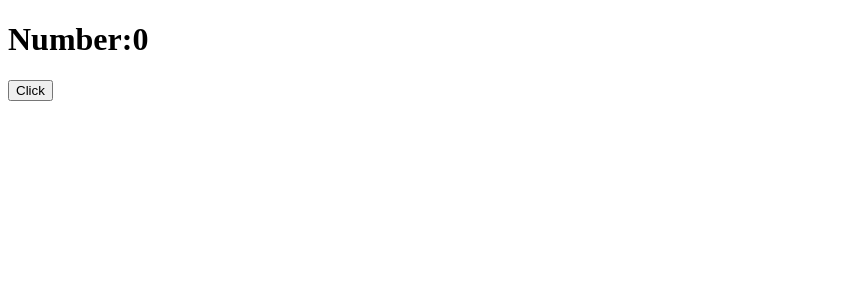
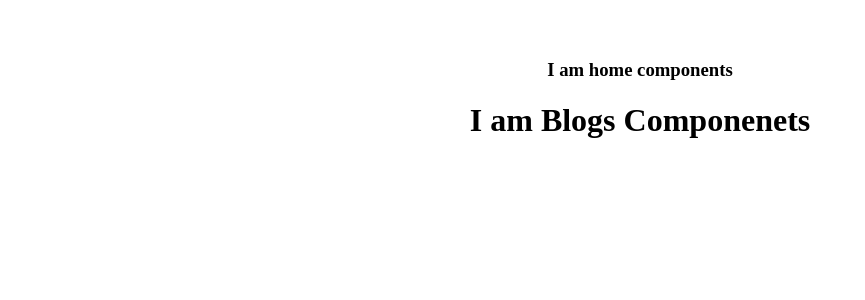
Before and after one commit to sarkarmamun171/myReactProject, a React (Vite) app: page / in a window 1280 px wide. Shown: the top 300 px of the page, without its empty margins (0-865 px from the left). Built offline with nearby package versions, Linux system fonts and the light colour scheme.

Commit message:
React learn Practice

```diff
--- a/src/App.jsx
+++ b/src/App.jsx
@@ -1,14 +1,18 @@
+import './App.css'
 import { useRef, useState } from "react";
-import Hero from "./component/Hero";
+import Hero from "./components/Hero";
+import Home from "./components/Home/Home";
+import Blogs from './components/Blogs/Blogs';
+import { reactRefresh } from 'eslint-plugin-react-refresh';
 
-const App = () => {
-  const [number,setNumber]=useState(0);
-  return (
+
+function App(){
+  return(
     <div>
-      <h1>Number:{number}</h1>
-      <button onClick={()=>setNumber(number+1)}>Click</button>
+      <Home></Home>
+      <Blogs></Blogs>
     </div>
-  );
-};
+  )
+}
 
 export default App;
--- /dev/null
+++ b/src/components/Blogs/Blogs.jsx
@@ -0,0 +1,8 @@
+function Blogs(){
+    return(
+        <div>
+            <h1>I am Blogs Componenets</h1>
+        </div>
+    )
+}
+export default Blogs
--- a/src/component/Header.jsx
+++ b/src/components/Header.jsx
@@ -1,4 +1,3 @@
-
 
 const Header = () => {
     return (
--- /dev/null
+++ b/src/components/Home/Home.jsx
@@ -0,0 +1,8 @@
+function Home(){
+    return(
+        <div>
+            <h3>I am home components</h3>
+        </div>
+    )
+}
+export default Home;
--- a/src/main.jsx
+++ b/src/main.jsx
@@ -6,5 +6,6 @@ import './index.css'
 createRoot(document.getElementById('root')).render(
   <StrictMode>
     <App />
+    {/* <Header /> */}
   </StrictMode>,
 )
```
Also changed, not shown: src/components/Blogs/Blogs.css (added), src/components/ContactForm.jsx (renamed from src/component/ContactForm.jsx), src/components/Footer.jsx (renamed from src/component/Footer.jsx), src/components/Hero.jsx (renamed from src/component/Hero.jsx), src/components/Home/Home.css (added).
